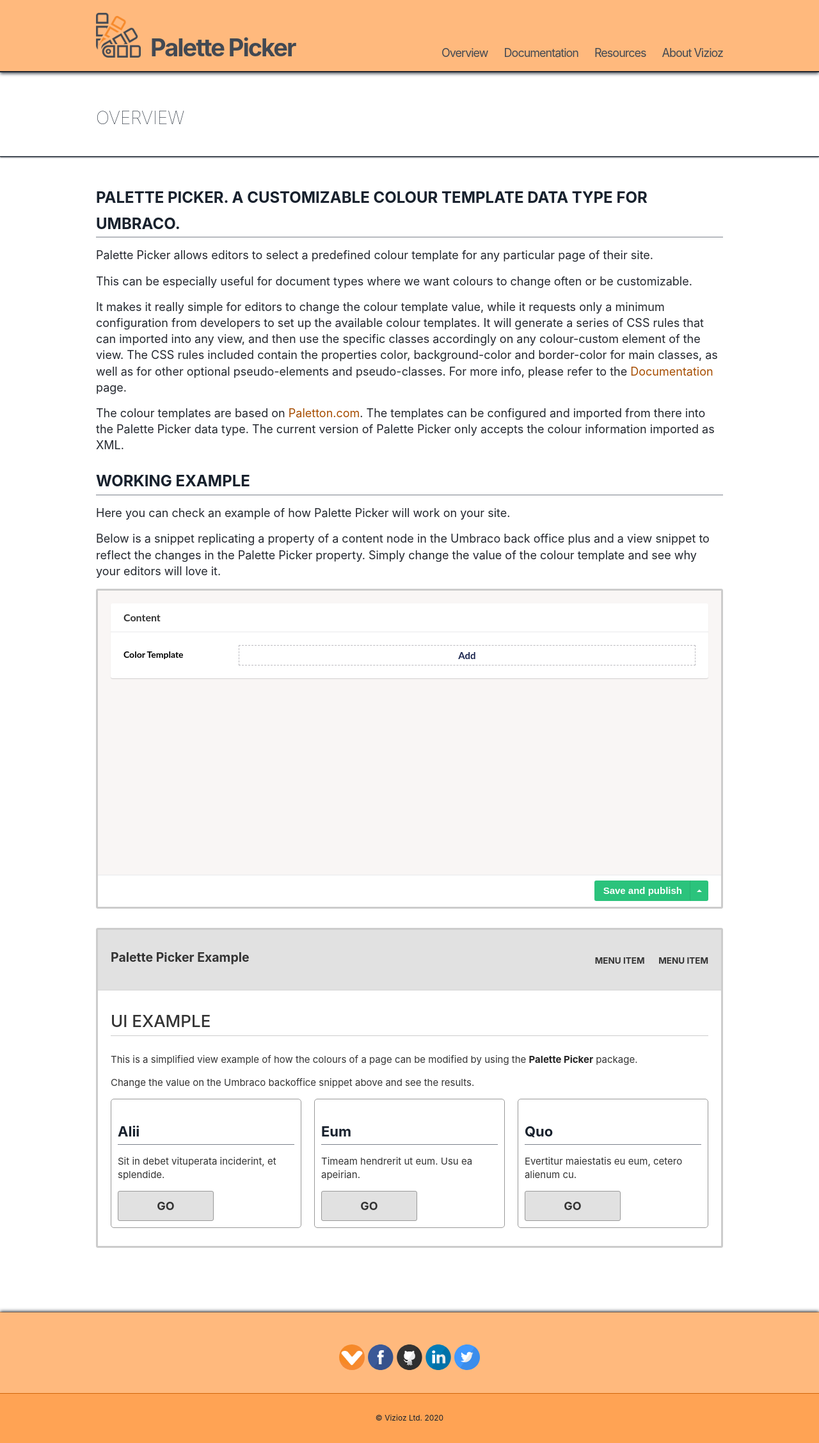
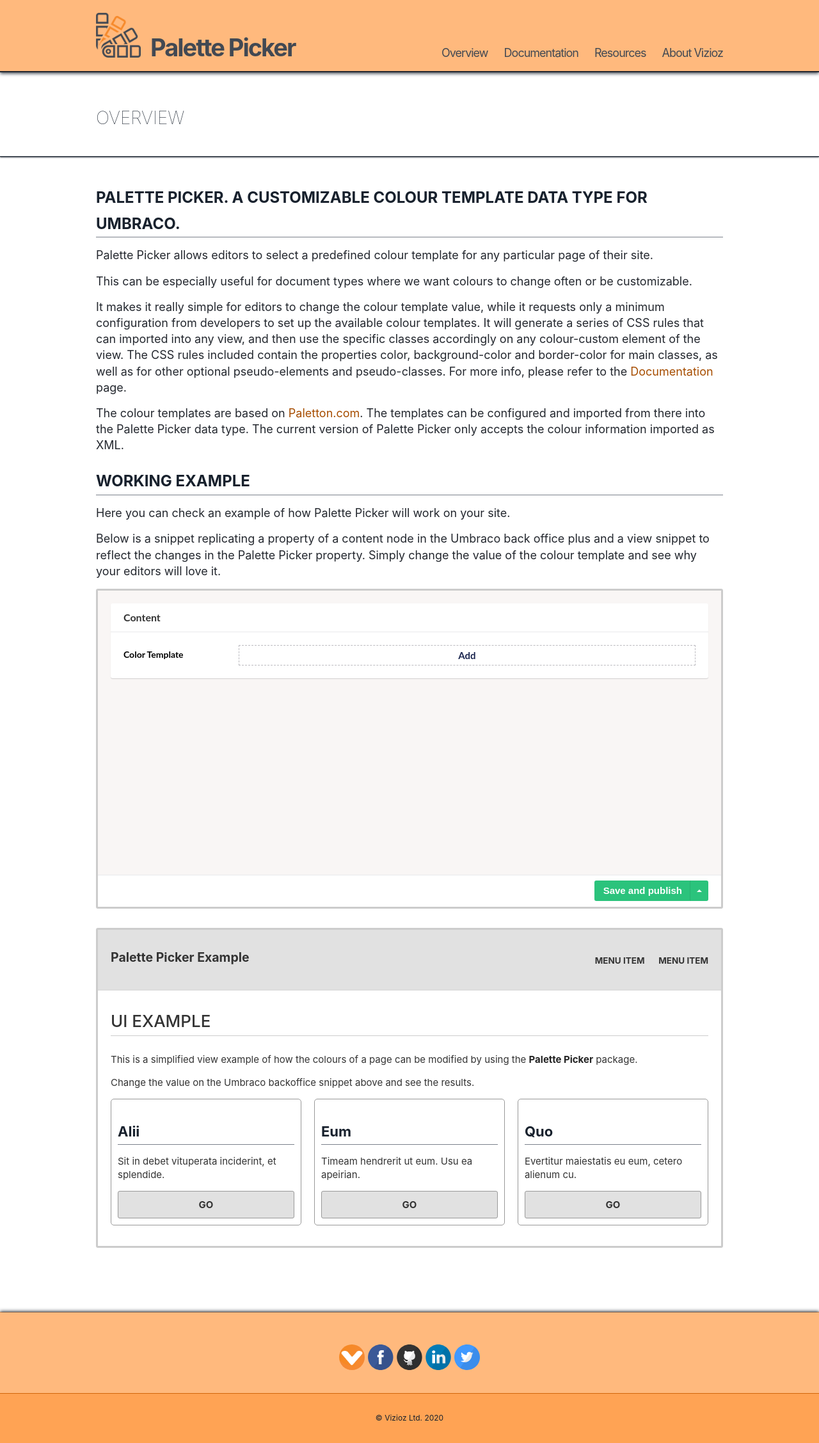
Before and after one commit to Vizioz/Paletton-Picker, a Jekyll site: the page built from docs/index.md, in a window 1280 px wide. Shown: the whole page at 64% size. Built offline with Jekyll 4.4.1, drawn with Linux system fonts in a browser that asks for light colours.

Commit message:
Update example.css

```diff
--- a/docs/css/example.css
+++ b/docs/css/example.css
@@ -501,11 +501,10 @@
 .ui-view .btn {
 	border: 1px solid #999;
   color: #333;
-  font-size: 18px;
   text-transform: uppercase;
   font-weight: bold;
   padding: 10px 20px;
-  min-width: 150px;
+  width: 100%;
   border-radius: 3px;
 	background: #e1e1e1;
 	display: inline-block;
```
